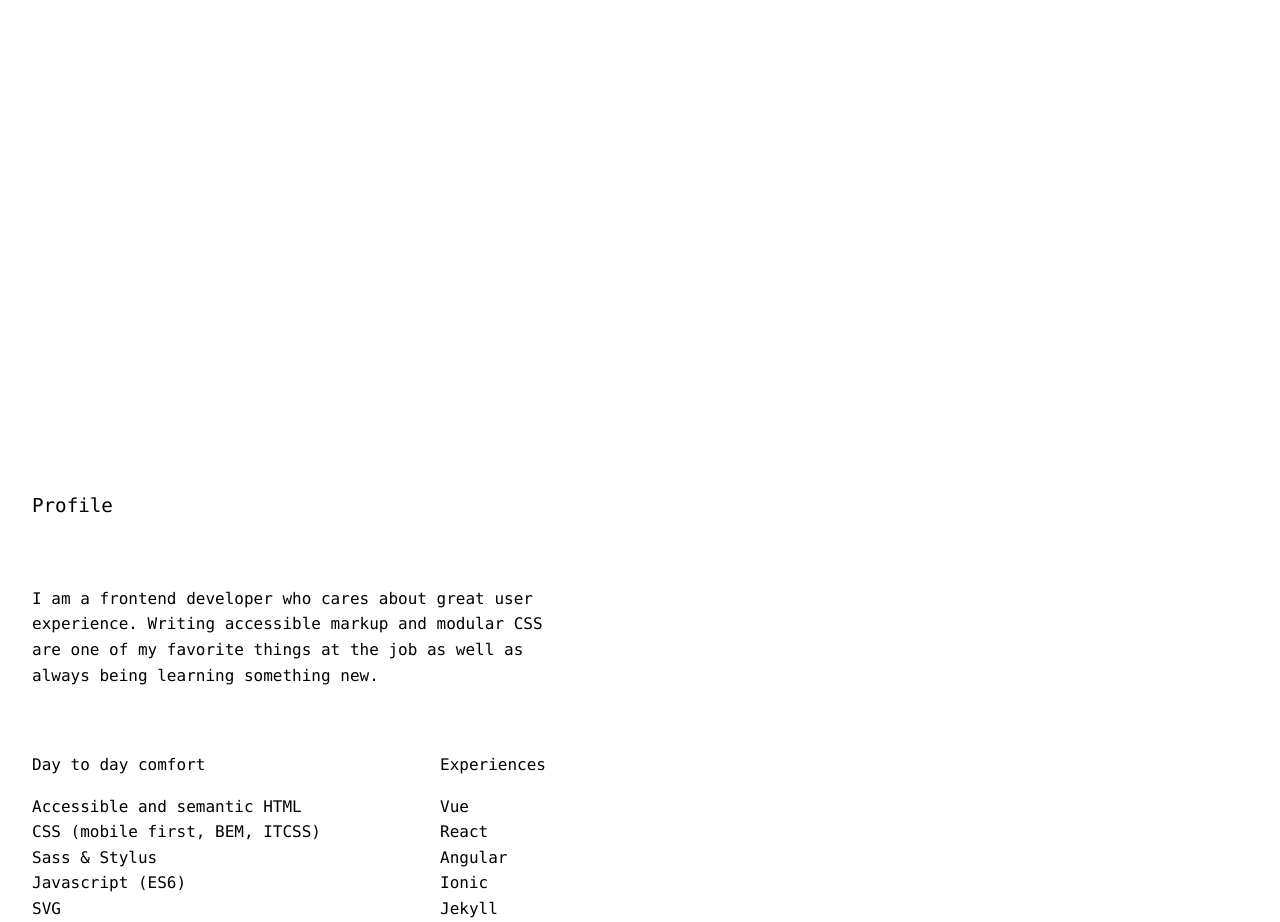
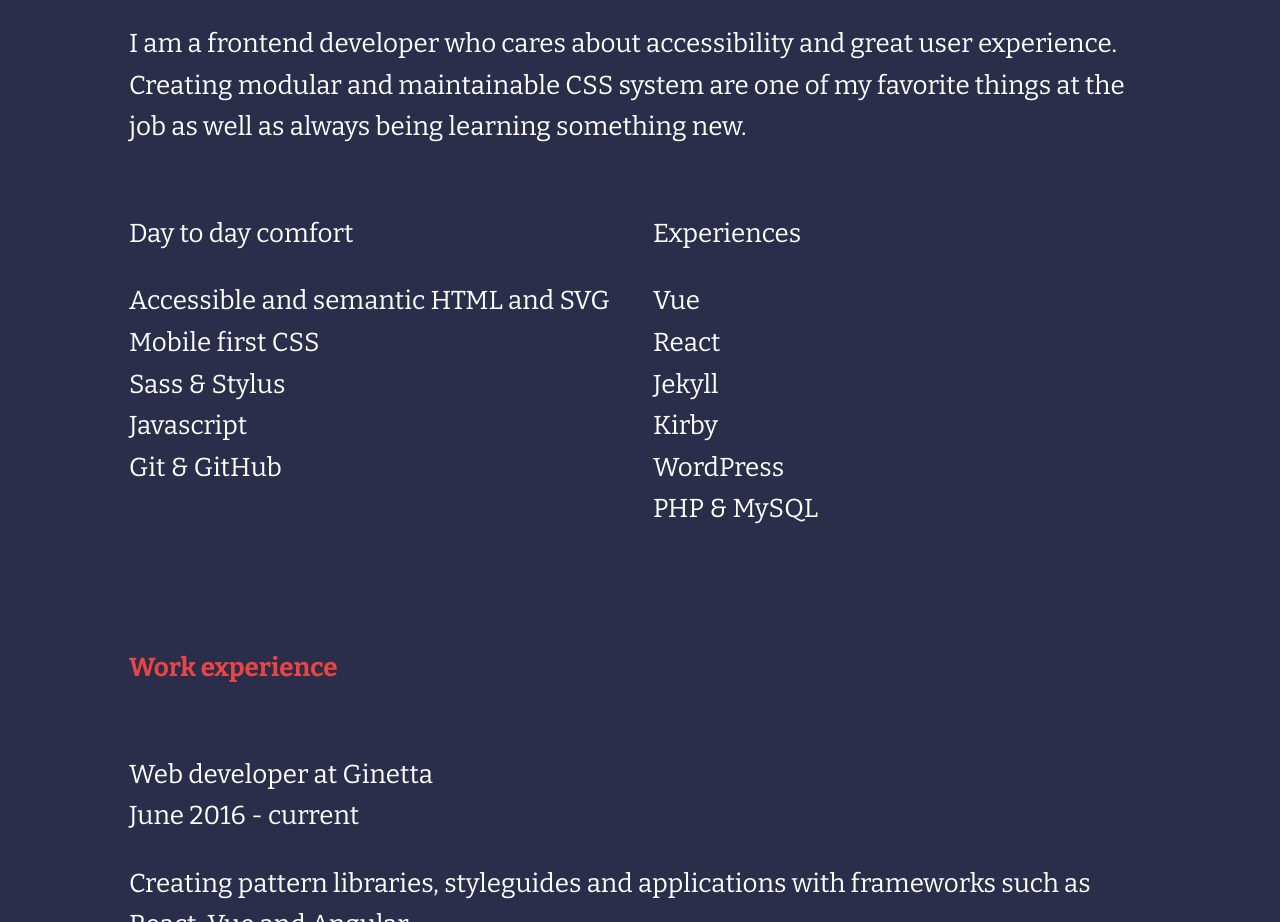
Before and after one commit to ingvijonasson/ingvijonasson.github.io, a website: page cv/index.html in a window 1280 px wide. Shown: the part 421-1343 px from the top of the page. Drawn offline with nearby package versions, Linux system fonts and the light colour scheme.

Commit message:
Implement dark theme

```diff
--- a/css/main.css
+++ b/css/main.css
@@ -3,19 +3,41 @@
 // ---------- */
 
 :root {
+  --font-size-base: 16px;
+  --font-size-0: .8rem;
   --font-size-1: 1rem;
   --font-size-2: 1.2rem;
   --font-size-3: 1.4rem;
+  --t-bold: 700;
+  --t-regular: 400;
+
   --space-1: 1em;
-  --space-2: 2em;
-  --space-3: 3em;
+  --space-2: 2.5em;
+  --space-3: 3.5em;
   --space-4: 5em;
+
+  --back: #2B2E4A;
+  --front: #fff;
+  --feature: #E84545;
 }
 
-@media only screen and (min-width: 600px) {
+@media only screen and (min-width: 320px) {
+  :root {
+      /*--front: pink;*/
+    --font-size-base: calc(16px + 10 * ((100vw - 320px) / 680));
+  }
+}
+
+/*@media only screen and (min-width: 600px) {
   :root {
     --space-3: 4em;
     --space-4: 7em;
+  }
+}*/
+
+@media only screen and (min-width: 900px) {
+  :root {
+    --font-size-base: 26px;
   }
 }
 
@@ -44,12 +66,18 @@ h1, h2, h3, h4, h5, h6, p {
 
 html {
   min-height: 100%;
-  font-size: 16px;
+  font-size: var(--font-size-base);
 }
 
 body {
+  margin: 5vw;
   line-height: 1.6;
-  font-family: "Roboto Mono", Menlo, monospace;
+  /*font-family: "Roboto Mono", Menlo, monospace;*/
+  /*font-family: 'Ubuntu', arial;*/
+  /*font-family: 'Noto Serif', serif;*/
+  font-family: 'Bitter', serif;
+  color: var(--front);
+  background-color: var(--back);
 }
 
 h1, h2, h3, h4, h5, h6, p, ul {
@@ -66,12 +94,18 @@ ul {
 //  Elements
 // ---------- */
 
+h1,
+h2,
+h3 {
+  /*font-family: helvetica, arial, sans-serif;*/
+}
+
 h1 {
-  font-size: var(--font-size-3);
+  font-size: var(--font-size-2);
 }
 
 h2 {
-  font-size: var(--font-size-2);
+  font-size: var(--font-size-1);
 }
 
 h3 {
@@ -79,12 +113,12 @@ h3 {
 }
 
 p {
-  max-width: 34em;
+  max-width: 40em;
 }
 
 a {
   background-color: transparent;
-  color: #000;
+  color: var(--front);
 }
 
 small {
@@ -112,11 +146,19 @@ small {
 }
 
 .o-section {
-  margin-top: var(--space-4);
+  margin-top: var(--space-3);
+}
+
+.o-section__title {
+  /*font-size: var(--font-size-0);*/
+  /*text-transform: uppercase;*/
+  color: var(--feature);
+  font-weight: 700;
+  font-weight: var(--t-bold);
 }
 
 .o-section__subtitle {
-  margin-top: var(--space-3);
+  margin-top: var(--space-2);
 }
 
 @media only screen and (min-width: 600px) {
@@ -124,7 +166,7 @@ small {
     display: grid;
     grid-template-columns: 1fr 1fr;
     grid-gap: var(--space-1);
-    max-width: 800px;
+    /*max-width: 800px;*/
   }
 }
 
@@ -132,27 +174,24 @@ small {
 // Components
 // ---------- */
 .site-header {
-  display: flex;
-  flex-direction: column;
-  justify-content: space-between;
   padding: var(--space-2) 0;
-  min-height: 100vh;
   box-sizing: border-box;
 }
 
 .site-header__brand {
-  margin-top: 35vh;
+  font-size: var(--font-size-2);
 }
 
 .site-header__headline {
   margin-top: 0;
   font-size: var(--font-size-2);
+  font-weight: var(--t-bold);
+  color: var(--feature);
 }
 
 .site-header__subline {
-  margin-top: var(--space-1);
-  font-size: var(--font-size-2);
-  line-height: 1.3;
+  margin-top: var(--space-0);
+  font-size: var(--font-size-1);
 }
 
 .navigation-social {
@@ -166,7 +205,7 @@ small {
 }
 
 .card {
-  margin-top: var(--space-3);
+  margin-top: var(--space-2);
 }
 
 .card__period {
--- a/cv/index.html
+++ b/cv/index.html
@@ -7,31 +7,29 @@
 	<meta name="viewport" content="width=device-width,initial-scale=1">
 	<meta http-equiv="X-UA-Compatible" content="IE=edge">
 	<link rel="shortcut icon" type="image/x-icon" href="../img/favicon.ico">
+	<link href="https://fonts.googleapis.com/css?family=Bitter:400,700" rel="stylesheet">
 	<link rel="stylesheet" href="/css/main.css">
 </head>
 <body>
-	<div class="o-container o-container--centered">
-
+	<div class="o-container">
 		<header class="site-header">
 			<div class="site-header__brand">
 				<h1 class="site-header__headline">Ingvi Jónasson</h1>
 				<h2 class="site-header__subline">Frontend developer. Based in Bern, Switzerland.</h2>
 			</div>
 		</header>
-
 		<section class="o-section profile">
 			<h2 class="o-section__title">Profile</h2>
-			<p class="o-section__subtitle">I am a frontend developer who cares about great user experience. Writing accessible markup and modular CSS are one of my favorite things at the job as well as always being learning something new.</p>
+			<p>I am a frontend developer who cares about accessibility and great user experience. Creating modular and maintainable CSS system are one of my favorite things at the job as well as always being learning something new.</p>
 
 			<div class="o-grid">
 				<article>
 					<h3 class="o-section__subtitle">Day to day comfort</h3>
 					<ul>
-						<li>Accessible and semantic HTML</li>
-						<li>CSS (mobile first, BEM, ITCSS)</li>
+						<li>Accessible and semantic HTML and SVG</li>
+						<li>Mobile first CSS</li>
 						<li>Sass & Stylus</li>
-						<li>Javascript (ES6)</li>
-						<li>SVG</li>
+						<li>Javascript</li>
 						<li>Git & GitHub</li>
 					</ul>
 				</article>
@@ -41,13 +39,10 @@
 					<ul>
 						<li>Vue</li>
 						<li>React</li>
-						<li>Angular</li>
-						<li>Ionic</li>
 						<li>Jekyll</li>
 						<li>Kirby</li>
 						<li>WordPress</li>
-						<li>PHP and MySQL</li>
-						<li>Twig and Mustache</li>
+						<li>PHP & MySQL</li>
 					</ul>
 				</article>
 			</div>
@@ -66,7 +61,7 @@
 			<article class="card">
 				<h3 class="card__title">Freelance web developer</h3>
 				<p class="card__period">May 2014 - May 2016</p>
-				<p class="card__description">Frontend development and WordPress theming for clients such as: <a href="https://www.activitystream.com/">Activity Stream</a>, <a href="https://barkbox.com/">Barkbox</a>, <a href="http://eogco.is/">E&Co.</a> <a href="http://www.florafaunavisions.de/">florafaunavisions</a>, <a href="http://geysir.com">Geysir</a>, <a href="http://hafnarborg.is/">Hafnarborg</a>, <a href="http://hverfisgalleri.is/">Hverfisgalleri</a>, <a href="https://www.meniga.com/">Meniga</a> and <a href="http://nordichouse.is/">The Nordic House</a>.</p>
+				<p class="card__description">Frontend development and WordPress theming for clients such as: <a href="https://www.activitystream.com/">Activity Stream</a>, <a href="https://barkbox.com/">Barkbox</a>, <a href="http://eogco.is/">E&Co</a>, <a href="http://www.florafaunavisions.de/">florafaunavisions</a>, <a href="http://geysir.com">Geysir</a>, <a href="http://hafnarborg.is/">Hafnarborg</a>, <a href="http://hverfisgalleri.is/">Hverfisgalleri</a>, <a href="https://www.meniga.com/">Meniga</a> and <a href="http://nordichouse.is/">The Nordic House</a>.</p>
 			</article>
 
 			<article class="card">
@@ -83,7 +78,7 @@
 		</section>
 
 		<section class="o-section">
-			<h2>Education</h2>
+			<h2 class="o-section__title">Education</h2>
 
 			<article class="card">
 				<h3 class="card__title">SAE Institute Berlin</h3>
@@ -106,18 +101,18 @@
 			<article class="card">
 				<h3 class="card__title">Iðnskólinn í Hafnarfirði</h3>
 				<p class="card__period">Sep 2000 - May 2002</p>
-				<p class="card__description">Icelandic technical college were I graduadet with a "Industrial design and development" Diploma.</p>
+				<p class="card__description">Icelandic technical college were I graduadet with a "Industrial design and development" diploma.</p>
 			</article>
 		</section>
 
 		<section class="o-section">
-			<h2>Languages</h2>
+			<h2 class="o-section__title">Languages</h2>
 			<div class="card">
 				<ul class="list-languages">
-					<li>English <i>*</i></li>
-					<li>German <i>*</i></li>
-					<li>Icelandic <i>**</i></li>
-					<li>French <i>***</i></li>
+					<li>English<i>*</i></li>
+					<li>German<i>*</i></li>
+					<li>Icelandic<i>**</i></li>
+					<li>French<i>***</i></li>
 				</ul>
 			</div>
 
```
Also changed, not shown: index.html (+3 -2 lines), css/main.min.css (added), img/favicon.ico.
